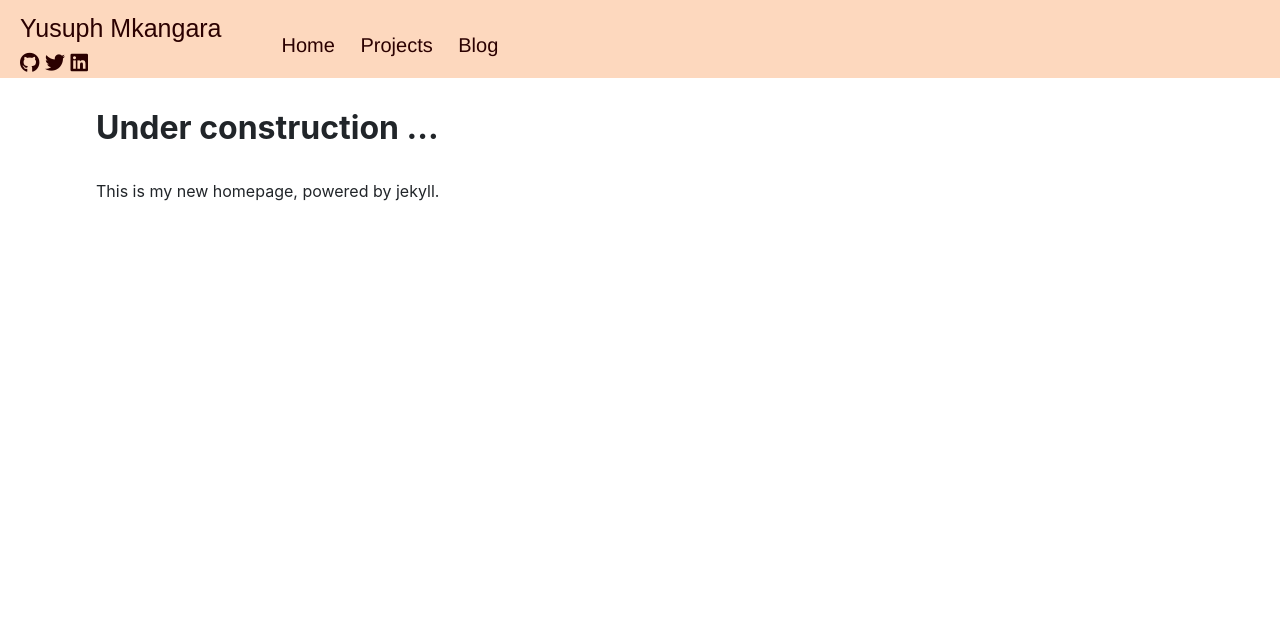
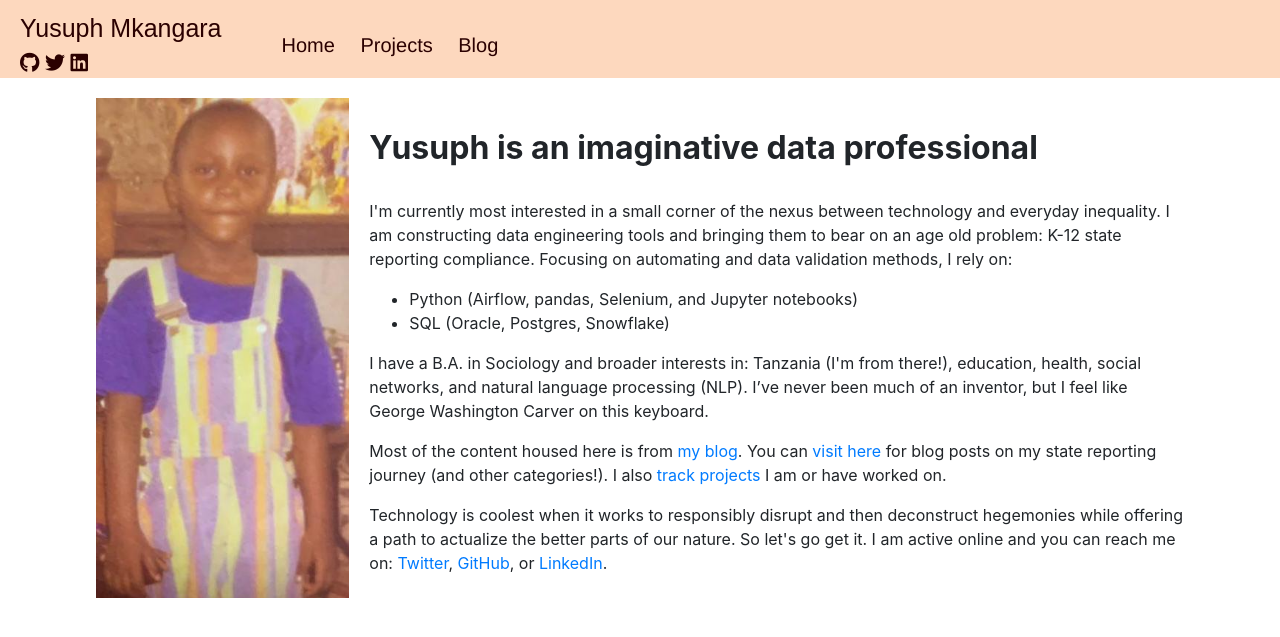
Before and after one commit to yusuphisms/yusuphisms.github.io, a Jekyll site: the page built from index.html, in a window 1280 px wide. Shown: the top 637 px of the page. Built offline with Jekyll 4.4.1, drawn with Linux system fonts in a browser that asks for light colours; nearby versions of some CDN libraries; some web fonts are replaced.

Commit message:
We have a legit home page now

```diff
--- a/index.html
+++ b/index.html
@@ -2,5 +2,37 @@
 layout: default
 title: "Yusuph Mkangara, trying his best"
 ---
-<h1><b> Under construction ... </b></h1>
-<p>This is my new homepage, powered by jekyll.</p>
+<div class="about-me">
+    <img class="profile-photo" src="/static/media/yusuph_overalls.jpeg">
+    <div class="about-me-text">
+        <h1><b> Yusuph is an imaginative data professional </b></h1>
+        <p>
+            I'm currently most interested in a small corner of the nexus between technology and everyday
+            inequality. I am constructing data engineering tools and bringing them to bear
+            on an age old problem: K-12 state reporting compliance. Focusing on automating and
+            data validation methods, I rely on:
+            <ul>
+                <li>Python (Airflow, pandas, Selenium, and Jupyter notebooks)</li>
+                <li>SQL (Oracle, Postgres, Snowflake)</li>
+            </ul>
+        </p>
+        <p>I have a B.A. in Sociology and broader interests in: Tanzania (I'm from there!), education,
+            health, social networks, and natural language processing (NLP). I’ve never been much of an
+            inventor, but I feel like George Washington Carver on this keyboard.
+        </p>
+        <p>
+            Most of the content housed here is from <a href="/blog/index.html">my blog</a>.
+            You can <a href="/blog/categories.html#state_reporting">visit here</a>
+            for blog posts on my state reporting journey (and other categories!).
+            I also <a href="/projects.html">track projects</a> I am or have worked on.
+        </p>
+        <p>
+            Technology is coolest when it works to responsibly disrupt and then deconstruct hegemonies
+            while offering a path to actualize the better parts of our nature. So let's go get it.
+            I am active online and you can reach me on: <a href="https://twitter.com/Yusuphisms">Twitter</a>,
+            <a href="https://github.com/yo-my-bard">GitHub</a>, or
+            <a href="https://www.linkedin.com/in/yusuph-mkangara/">LinkedIn</a>.
+        </p>
+    </div>
+
+</div>
--- a/static/styles/site.css
+++ b/static/styles/site.css
@@ -110,6 +110,23 @@ section h1 {
     font-size: 20px;
 }
 
+/* Home page */
+
+.about-me {
+    padding-top: 20px;
+}
+
+.about-me img {
+    float: left;
+    height: 500px;
+    margin-right: 20px;
+}
+
+.about-me-text {
+    display: block;
+    margin: auto;
+    overflow: auto;
+}
 
 /* blog/index.html */
 
```
Also changed, not shown: static/media/yusuph_overalls.jpeg (added).
